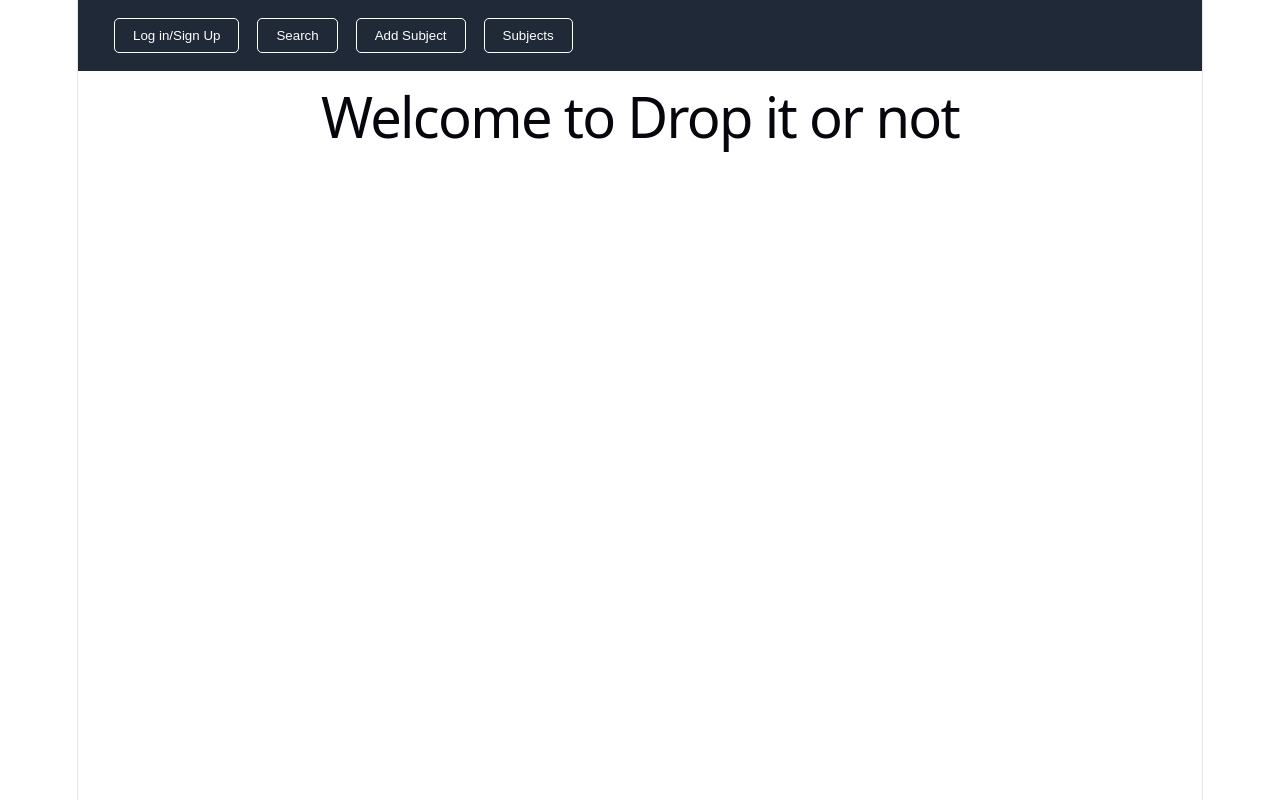
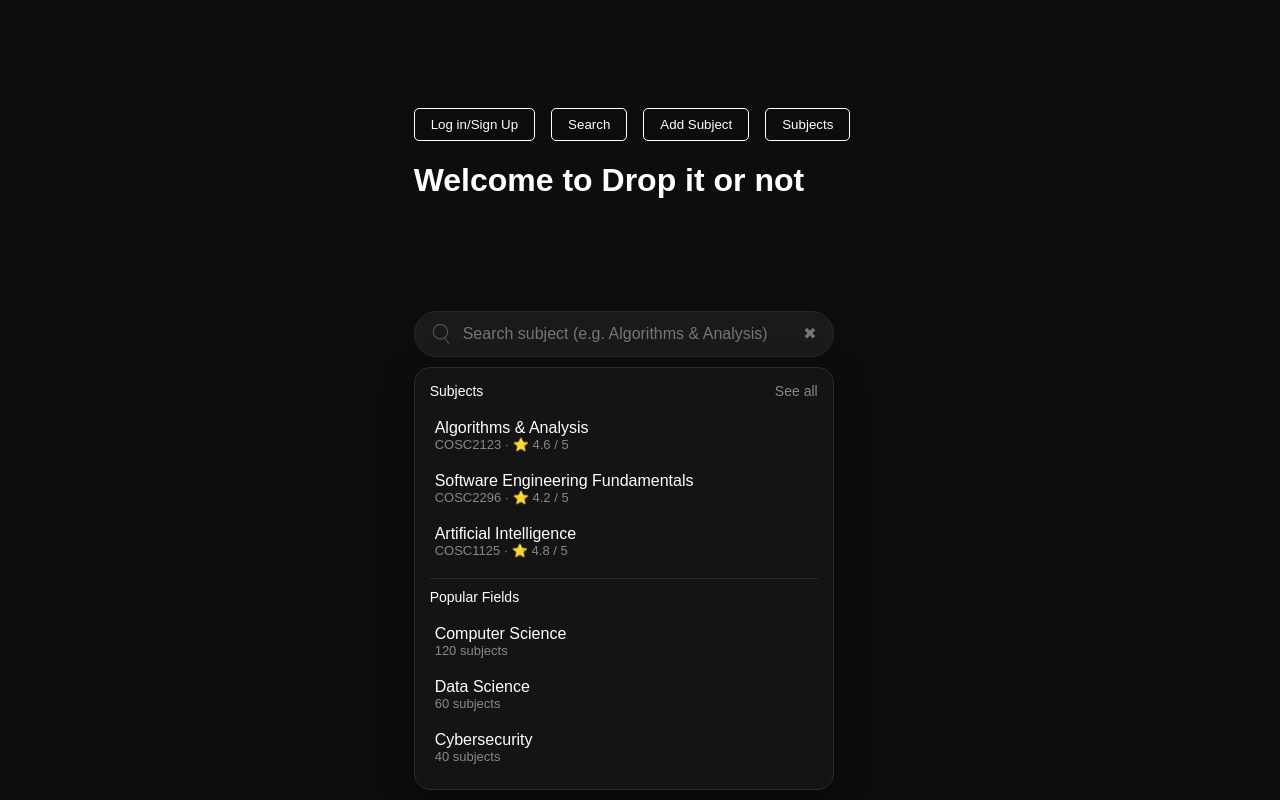
Before and after one commit to Mossata/RMIT_drop_it_or_not, a React (Vite) app: page / in a window 1280 px wide. Built offline with nearby package versions, Linux system fonts and the light colour scheme.

Commit message:
added searched bar to the main page with template of what the data could look like.. further changed the color scheme to make the webpage overall more dark and morden them,.. further change css around index to have more freedom with css and templating

```diff
--- a/src/App.css
+++ b/src/App.css
@@ -1,184 +1,38 @@
-.counter {
-  font-size: 16px;
-  padding: 5px 10px;
-  border-radius: 5px;
-  color: var(--accent);
-  background: var(--accent-bg);
-  border: 2px solid transparent;
-  transition: border-color 0.3s;
-  margin-bottom: 24px;
-
-  &:hover {
-    border-color: var(--accent-border);
-  }
-  &:focus-visible {
-    outline: 2px solid var(--accent);
-    outline-offset: 2px;
-  }
+/* Center the searchbar */
+.searchbar {
+  display: flex;
+  justify-content: center;
+  align-items: center;
+  margin: 3rem 0; /* spacing from navbar and content */
 }
 
-.hero {
-  position: relative;
-
-  .base,
-  .framework,
-  .vite {
-    inset-inline: 0;
-    margin: 0 auto;
-  }
-
-  .base {
-    width: 170px;
-    position: relative;
-    z-index: 0;
-  }
-
-  .framework,
-  .vite {
-    position: absolute;
-  }
-
-  .framework {
-    z-index: 1;
-    top: 34px;
-    height: 28px;
-    transform: perspective(2000px) rotateZ(300deg) rotateX(44deg) rotateY(39deg)
-      scale(1.4);
-  }
-
-  .vite {
-    z-index: 0;
-    top: 107px;
-    height: 26px;
-    width: auto;
-    transform: perspective(2000px) rotateZ(300deg) rotateX(40deg) rotateY(39deg)
-      scale(0.8);
-  }
+/* Dark theme for searchbar */
+.searchbar input {
+  padding: 0.75rem 1rem;
+  width: 300px;
+  max-width: 90%;
+  border-radius: 8px;
+  border: 1px solid #374151; /* dark grey border */
+  background-color: #111827; /* dark background */
+  color: white;
+  font-size: 1rem;
 }
 
-#center {
-  display: flex;
-  flex-direction: column;
-  gap: 25px;
-  place-content: center;
-  place-items: center;
-  flex-grow: 1;
-
-  @media (max-width: 1024px) {
-    padding: 32px 20px 24px;
-    gap: 18px;
-  }
+.searchbar input::placeholder {
+  color: #9ca3af; /* light grey placeholder */
 }
 
-#next-steps {
-  display: flex;
-  border-top: 1px solid var(--border);
-  text-align: left;
-
-  & > div {
-    flex: 1 1 0;
-    padding: 32px;
-    @media (max-width: 1024px) {
-      padding: 24px 20px;
-    }
-  }
-
-  .icon {
-    margin-bottom: 16px;
-    width: 22px;
-    height: 22px;
-  }
-
-  @media (max-width: 1024px) {
-    flex-direction: column;
-    text-align: center;
-  }
+.searchbar button {
+  padding: 0.75rem 1rem;
+  margin-left: 0.5rem;
+  border-radius: 8px;
+  border: none;
+  background-color: #2563eb; /* blue button */
+  color: white;
+  cursor: pointer;
+  transition: background-color 0.3s ease;
 }
 
-#docs {
-  border-right: 1px solid var(--border);
-
-  @media (max-width: 1024px) {
-    border-right: none;
-    border-bottom: 1px solid var(--border);
-  }
+.searchbar button:hover {
+  background-color: #1d4ed8; /* darker blue on hover */
 }
-
-#next-steps ul {
-  list-style: none;
-  padding: 0;
-  display: flex;
-  gap: 8px;
-  margin: 32px 0 0;
-
-  .logo {
-    height: 18px;
-  }
-
-  a {
-    color: var(--text-h);
-    font-size: 16px;
-    border-radius: 6px;
-    background: var(--social-bg);
-    display: flex;
-    padding: 6px 12px;
-    align-items: center;
-    gap: 8px;
-    text-decoration: none;
-    transition: box-shadow 0.3s;
-
-    &:hover {
-      box-shadow: var(--shadow);
-    }
-    .button-icon {
-      height: 18px;
-      width: 18px;
-    }
-  }
-
-  @media (max-width: 1024px) {
-    margin-top: 20px;
-    flex-wrap: wrap;
-    justify-content: center;
-
-    li {
-      flex: 1 1 calc(50% - 8px);
-    }
-
-    a {
-      width: 100%;
-      justify-content: center;
-      box-sizing: border-box;
-    }
-  }
-}
-
-#spacer {
-  height: 88px;
-  border-top: 1px solid var(--border);
-  @media (max-width: 1024px) {
-    height: 48px;
-  }
-}
-
-.ticks {
-  position: relative;
-  width: 100%;
-
-  &::before,
-  &::after {
-    content: '';
-    position: absolute;
-    top: -4.5px;
-    border: 5px solid transparent;
-  }
-
-  &::before {
-    left: 0;
-    border-left-color: var(--border);
-  }
-  &::after {
-    right: 0;
-    border-right-color: var(--border);
-  }
-}
--- a/src/App.jsx
+++ b/src/App.jsx
@@ -1,5 +1,5 @@
 import {BrowserRouter, Route, Routes} from "react-router-dom"
-import { Navbar, MainPage } from "./components";
+import { Navbar , Searchbar} from "./components";
 // import './App.css'
 // DO NOT TOUCH SUPABASE
 // import supabase from './superbase_backend_client'
@@ -12,6 +12,18 @@ const App = () => {
         <div>
           <h1>Welcome to Drop it or not</h1>
         </div>
+
+        <br></br>
+        <br></br>
+        <br></br>
+        <br></br>
+        <br></br>
+
+        <div className="searchbar">
+          <Searchbar />
+        </div>
+
+
       </div>
     </BrowserRouter>
   );
--- a/src/assets/index.js
+++ b/src/assets/index.js
@@ -1,5 +1,7 @@
 import logo from "./logo.png";
+import search from "./search.png"
 
 export {
-  logo
+  logo,
+  search
 };
--- a/src/components/Navbar.css
+++ b/src/components/Navbar.css
@@ -2,14 +2,13 @@
   display: flex;
   justify-content: space-between;
   align-items: center;
-  padding: 1rem 2rem;
-  background-color: #1f2937; /* dark background */
   color: white;
   position: sticky;
   top: 0;
   z-index: 100;
 }
 
+/* Left buttons */
 .navbar-left button {
   margin-right: 1rem;
   background: transparent;
@@ -18,12 +17,14 @@
   border-radius: 5px;
   padding: 0.5rem 1rem;
   cursor: pointer;
+  transition: all 0.3s ease;
 }
 
-.navbar-left button:hover {
-  background-color: white;
-  color: black;
-}
+/* Unique hover colors */
+.navbar-left button:nth-child(1):hover { background-color: #f43f5e; color: white; } /* red */
+.navbar-left button:nth-child(2):hover { background-color: #3b82f6; color: white; } /* blue */
+.navbar-left button:nth-child(3):hover { background-color: #10b981; color: white; } /* green */
+.navbar-left button:nth-child(4):hover { background-color: #f59e0b; color: white; } /* yellow/orange */
 
 .navbar-right img.navbar-logo {
   width: 50px;
--- /dev/null
+++ b/src/components/Searchbar.css
@@ -0,0 +1,126 @@
+body {
+    background: #0d0d0d;
+    font-family: Arial, sans-serif;
+    display: flex;
+    justify-content: center;
+    padding-top: 100px;
+    color: white;
+}
+
+/* Container */
+.search-container {
+    width: 420px;
+}
+
+/* Search Bar */
+.search-bar {
+    display: flex;
+    align-items: center;
+    background: #1a1a1a;
+    border-radius: 30px;
+    padding: 12px 16px;
+    border: 1px solid #2a2a2a;
+}
+
+.search-bar input {
+    flex: 1;
+    background: transparent;
+    border: none;
+    outline: none;
+    color: white;
+    font-size: 16px;
+}
+
+.icon {
+    margin-right: 10px;
+    opacity: 0.6;
+}
+
+.clear {
+    opacity: 0.4;
+    cursor: pointer;
+}
+
+/* Dropdown */
+.dropdown {
+    margin-top: 10px;
+    background: #141414;
+    border-radius: 16px;
+    padding: 15px;
+    border: 1px solid #2a2a2a;
+    box-shadow: 0 10px 30px rgba(0,0,0,0.5);
+}
+
+/* Section header */
+.section-header {
+    display: flex;
+    justify-content: space-between;
+    font-size: 14px;
+    margin-bottom: 10px;
+}
+
+.muted {
+    color: #888;
+}
+
+/* Items */
+.item {
+    display: flex;
+    align-items: center;
+    padding: 10px 5px;
+    border-radius: 10px;
+    transition: 0.2s;
+}
+
+.item:hover {
+    background: #1f1f1f;
+}
+
+/* Image placeholder */
+.img {
+    width: 45px;
+    height: 45px;
+    background: #2a2a2a;
+    border-radius: 10px;
+    margin-right: 12px;
+}
+
+/* Info */
+.info {
+    flex: 1;
+}
+
+.title {
+    font-weight: 500;
+}
+
+.sub {
+    font-size: 13px;
+    color: #888;
+}
+
+/* Price */
+.price {
+    font-weight: bold;
+}
+
+/* Divider */
+.divider {
+    height: 1px;
+    background: #2a2a2a;
+    margin: 10px 0;
+}
+
+/* Smaller category items */
+.item.small .img {
+    width: 35px;
+    height: 35px;
+}
+
+
+.icon {
+    width: 20px;
+    height: 20px;
+    opacity: 0.6;
+    margin-right: 10px;
+}
--- /dev/null
+++ b/src/components/Searchbar.jsx
@@ -0,0 +1,80 @@
+import React from "react";
+import { Link } from 'react-router-dom';
+import {search} from "../assets"
+import "./Searchbar.css"
+
+
+const Searchbar = () => {
+  return (
+<div className="search-container">
+
+  <div className="search-bar">
+    <img src={search} alt="search" className="icon" />
+    <input type="text" placeholder="Search subject (e.g. Algorithms & Analysis)" />
+    <span className="clear">✖</span>
+  </div>
+
+  <div className="dropdown">
+
+    <div className="section-header">
+      <span>Subjects</span>
+      <span className="muted">See all</span>
+    </div>
+
+    {/* Subject 1 */}
+    <div className="item">
+      <div className="info">
+        <div className="title">Algorithms & Analysis</div>
+        <div className="sub">COSC2123 · ⭐ 4.6 / 5</div>
+      </div>
+    </div>
+
+    {/* Subject 2 */}
+    <div className="item">
+      <div className="info">
+        <div className="title">Software Engineering Fundamentals</div>
+        <div className="sub">COSC2296 · ⭐ 4.2 / 5</div>
+      </div>
+    </div>
+
+    {/* Subject 3 */}
+    <div className="item">
+      <div className="info">
+        <div className="title">Artificial Intelligence</div>
+        <div className="sub">COSC1125 · ⭐ 4.8 / 5</div>
+      </div>
+    </div>
+
+    <div className="divider"></div>
+
+    <div className="section-header">Popular Fields</div>
+
+    <div className="item small">
+      <div>
+        <div className="title">Computer Science</div>
+        <div className="sub">120 subjects</div>
+      </div>
+    </div>
+
+    <div className="item small">
+      <div>
+        <div className="title">Data Science</div>
+        <div className="sub">60 subjects</div>
+      </div>
+    </div>
+
+    <div className="item small">
+      <div>
+        <div className="title">Cybersecurity</div>
+        <div className="sub">40 subjects</div>
+      </div>
+    </div>
+
+  </div>
+</div>
+
+
+  );
+};
+
+export default Searchbar
--- a/src/components/index.js
+++ b/src/components/index.js
@@ -1,4 +1,3 @@
 import Navbar from "./Navbar";
-import MainPage from "./MainPage";
-
-export { Navbar, MainPage };
+import Searchbar from "./Searchbar";
+export { Navbar, Searchbar};
--- a/src/index.css
+++ b/src/index.css
@@ -1,4 +1,5 @@
-:root {
+/* I have no idea if this is useful or not lol */
+/* :root {
   --text: #6b6375;
   --text-h: #08060d;
   --bg: #fff;
@@ -105,7 +106,7 @@ code,
 
 code {
   font-size: 15px;
-  line-height: 135%;
-  padding: 4px 8px;
+  line-height: 135%; */
+  /* padding: 4px 8px;
   background: var(--code-bg);
-}
+} */
```
Also changed, not shown: src/assets/search.png (added).
